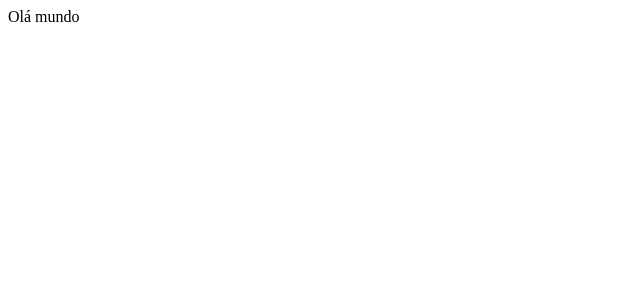
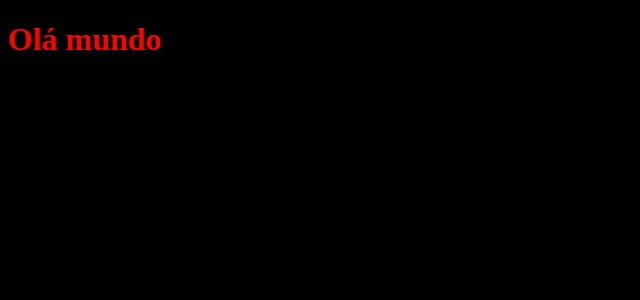
Before and after one commit to Marcelo8173/curso-nextJS, a Next.js app: page / in a window 1280 px wide. Shown: the top 300 px of the page, without its empty margins (0-640 px from the left). Built offline with nearby package versions, Linux system fonts and the light colour scheme.

Commit message:
configurando css no lado do servidor

```diff
--- /dev/null
+++ b/babel.config.js
@@ -0,0 +1,4 @@
+module.exports = {
+    presets: ["next/babel"],
+    plugins: [["styled-components", { "ssr": true }]]
+}
--- a/package.json
+++ b/package.json
@@ -10,11 +10,14 @@
   "dependencies": {
     "next": "10.0.3",
     "react": "17.0.1",
-    "react-dom": "17.0.1"
+    "react-dom": "17.0.1",
+    "styled-components": "^5.2.1"
   },
   "devDependencies": {
     "@types/node": "^14.14.10",
     "@types/react": "^17.0.0",
+    "@types/styled-components": "^5.1.4",
+    "babel-plugin-styled-components": "^1.12.0",
     "typescript": "^4.1.2"
   }
 }
--- a/src/pages/_app.tsx
+++ b/src/pages/_app.tsx
@@ -1,4 +1,10 @@
+import Global from './styles/global';
 
 export default function MyApp({ Component, pageProps }) {
-  return <Component {...pageProps} />
+  return (
+    <>
+      <Global />
+      <Component {...pageProps} />
+    </>
+  )
 }
--- /dev/null
+++ b/src/pages/_document.tsx
@@ -0,0 +1,30 @@
+import Document, {DocumentContext} from 'next/document'
+import { ServerStyleSheet } from 'styled-components'
+
+export default class MyDocument extends Document {
+  static async getInitialProps(ctx: DocumentContext) {
+    const sheet = new ServerStyleSheet()
+    const originalRenderPage = ctx.renderPage
+
+    try {
+      ctx.renderPage = () =>
+        originalRenderPage({
+          enhanceApp: (App) => (props) =>
+            sheet.collectStyles(<App {...props} />),
+        })
+
+      const initialProps = await Document.getInitialProps(ctx)
+      return {
+        ...initialProps,
+        styles: (
+          <>
+            {initialProps.styles}
+            {sheet.getStyleElement()}
+          </>
+        ),
+      }
+    } finally {
+      sheet.seal()
+    }
+  }
+}
--- a/src/pages/index.tsx
+++ b/src/pages/index.tsx
@@ -1,7 +1,7 @@
-import Head from 'next/head'
+import {Title} from './styles/pages/home';
 
 export default function Home() {
   return (
-    <div>Olá mundo</div>
+    <Title>Olá mundo</Title>
     )
 }
--- /dev/null
+++ b/src/pages/styles/global.ts
@@ -0,0 +1,7 @@
+import styled, { createGlobalStyle } from 'styled-components';
+
+export default createGlobalStyle`
+    body{
+        background: black;
+    }
+`
--- /dev/null
+++ b/src/pages/styles/pages/home.ts
@@ -0,0 +1,5 @@
+import styled from 'styled-components';
+
+export const Title = styled.h1`
+    color: red;
+`;
```
Also changed, not shown: 2 other files (tests, documents, lock files or other folders).
